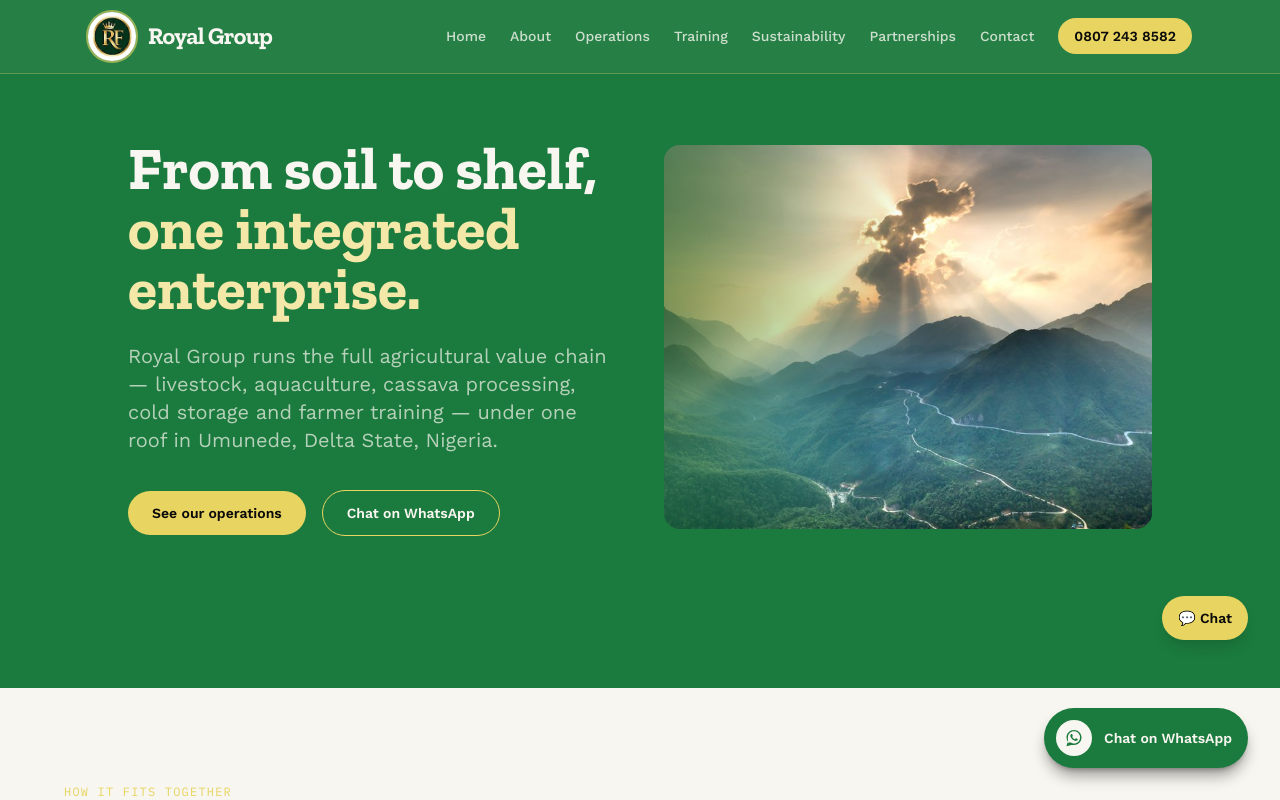
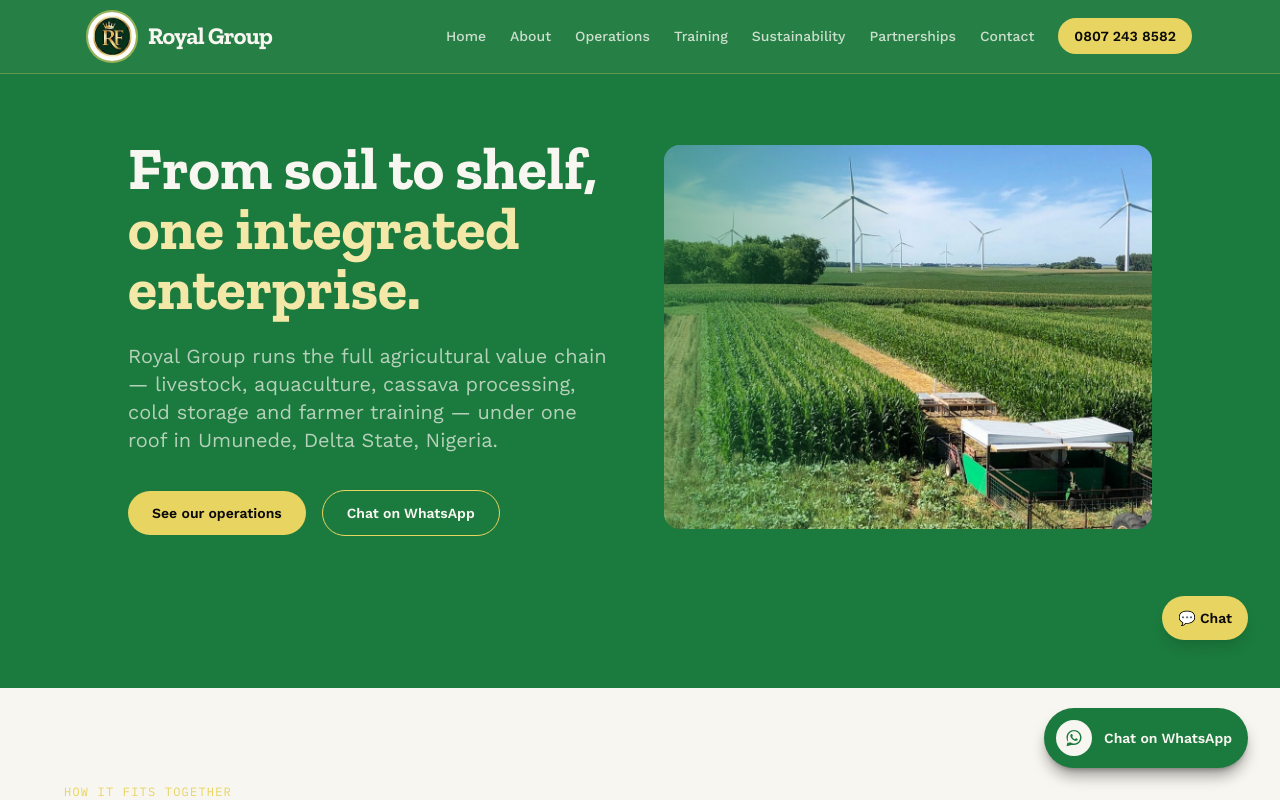
Before and after one commit to akornuche/royal-group-website, a Next.js app: page / in a window 1280 px wide. Shown: the top 800 px of the page. Built offline with nearby package versions, Linux system fonts and the light colour scheme.

Commit message:
Update: final adjustments and image assets

```diff
--- a/components/FarmHero.tsx
+++ b/components/FarmHero.tsx
@@ -4,7 +4,7 @@ export default function FarmHero() {
   return (
     <div className="relative h-80 w-full overflow-hidden rounded-2xl lg:h-96">
       <Image
-        src="/hero-farm.jpg"
+        src="/imagesfarm.jpg"
         alt="Royal Group farm — green fields and integrated agricultural operations"
         fill
         className="object-cover"
```
Also changed, not shown: public/imagesfarm.jpg (added).
